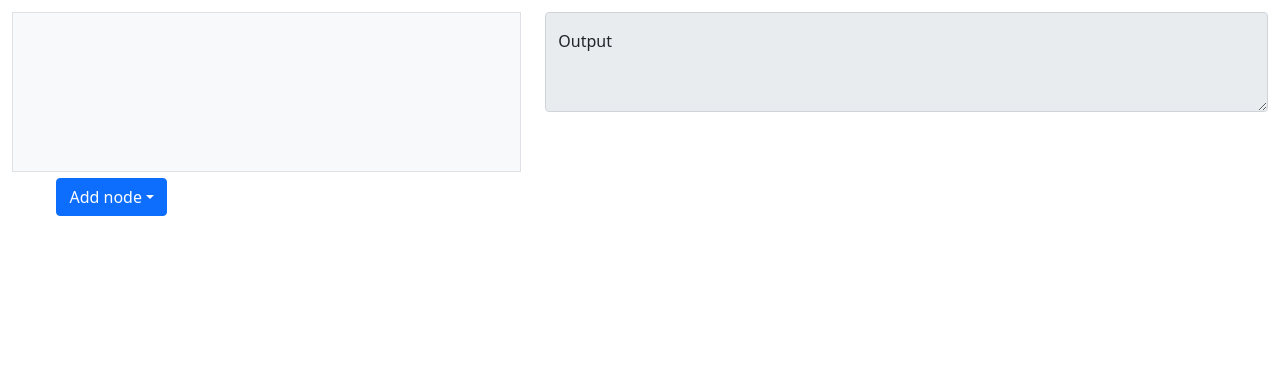
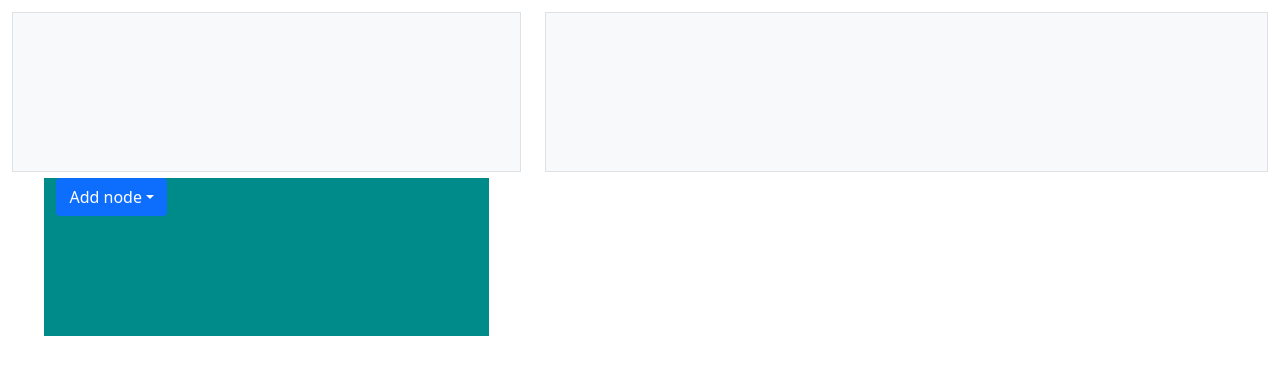
Before and after one commit to ltpquang/nagini, a React (Create React App) app: page / in a window 1280 px wide. Shown: the top 374 px of the page. Built offline with nearby package versions, Linux system fonts and the light colour scheme.

Commit message:
Refine normal output style

```diff
--- a/src/index.css
+++ b/src/index.css
@@ -33,3 +33,15 @@ code {
   min-height: 20vh;
   resize: none;
 }
+
+.output-textarea {
+  width: 100%;
+  min-height: 20vh;
+  padding: 12px;
+  word-wrap: break-word;
+}
+
+.transform-engine {
+  padding-bottom: 120px;
+  background-color: darkcyan;
+}
--- a/src/pkg/ui/Main.tsx
+++ b/src/pkg/ui/Main.tsx
@@ -28,14 +28,9 @@ export const Main = () => {
     } catch (e) {
       console.log("invalid json", e)
       return (
-          <FloatingLabel controlId="outputTextArea" label="Output">
-            <Form.Control
-                as="textarea"
-                placeholder="Paste"
-                style={{height: '100px'}}
-                value={output}
-                readOnly={true}/>
-          </FloatingLabel>
+          <div className="output-textarea bg-light border">
+            {output}
+          </div>
       )
     }
   }
@@ -46,12 +41,13 @@ export const Main = () => {
           <Col md={{span: 5}} className="main-layout-column scrolling-area">
             <div className="scrolling-element-inside">
               <TextareaAutosize
-                  className="input-textarea text-monospace bg-light border"
+                  className="input-textarea bg-light border"
                   onChange={(event) => setInput(event.currentTarget.value)}
               />
               <Row>
-                <Col md={{span: 10, offset: 1}}>
-                  <TransformEngineComponent onChange={setEngine}/>
+                <Col md={{span: 10, offset: 1}} className="transform-engine">
+                  <TransformEngineComponent
+                      onChange={setEngine}/>
                 </Col>
               </Row>
             </div>
```
